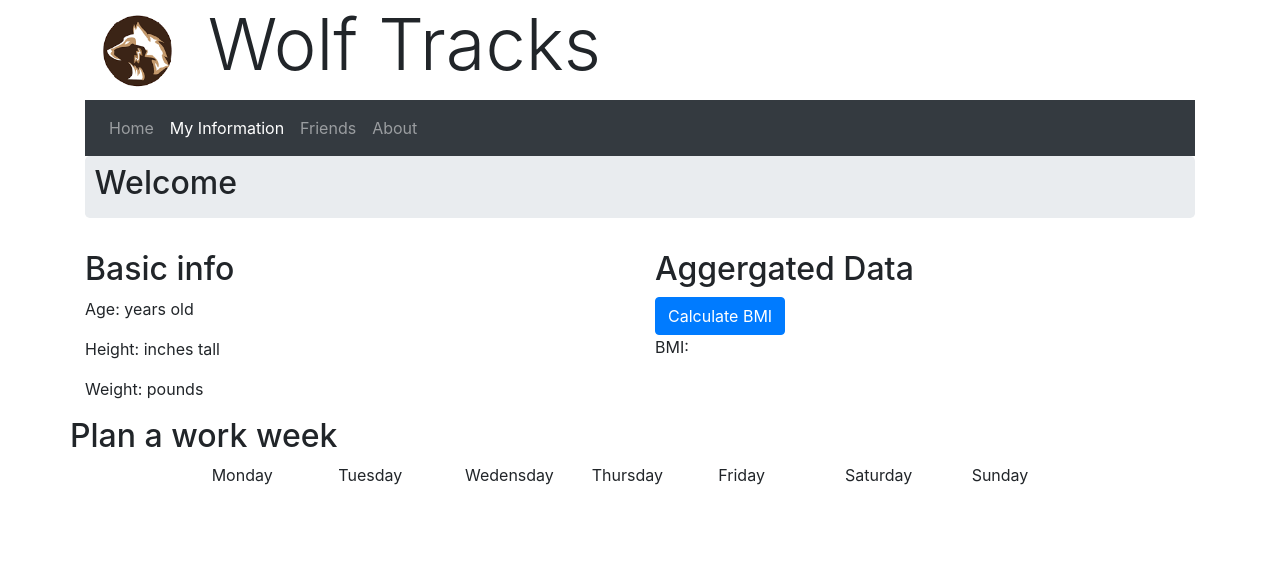
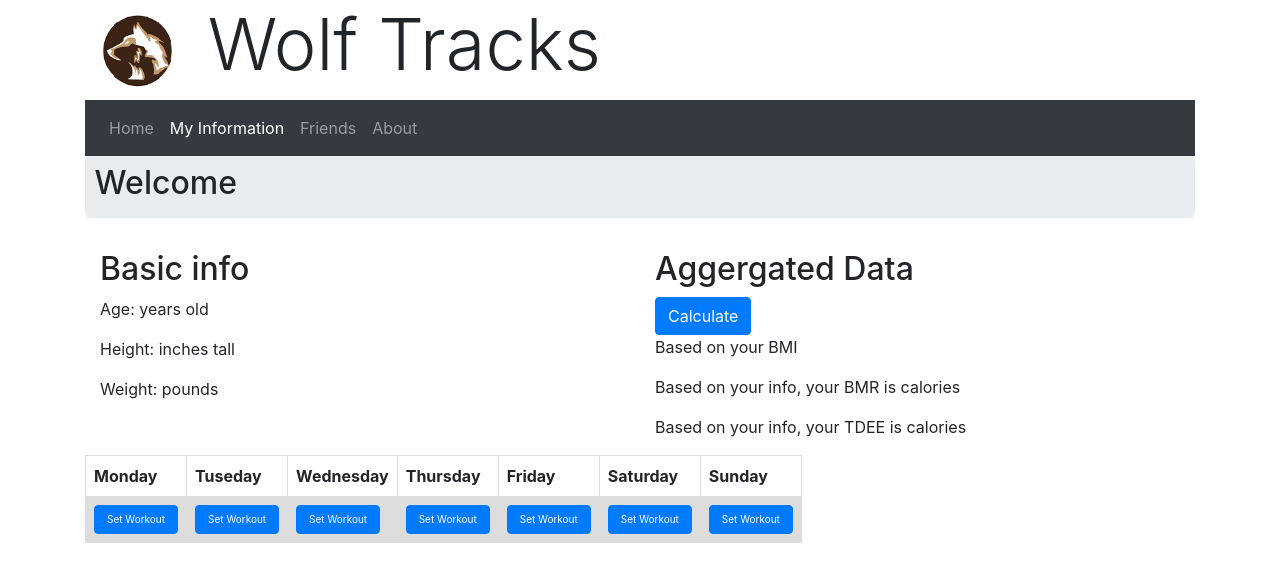
Before and after one commit to wolfd4/david_wolf_final_2.0, a Vue app: page /myinfo in a window 1280 px wide. Shown: the top 582 px of the page. Built offline with nearby package versions, Linux system fonts and the light colour scheme; no server answers.

Commit message:
Aggergated Data Finished

```diff
--- a/src/services/api_access.js
+++ b/src/services/api_access.js
@@ -14,6 +14,10 @@ export function GetCurrentUser() {
 
 export function CalculateBMI() {
     return myFetch(api_root + "/setBMI");
+}
+
+export function CalculateBMR_TDEE() {
+    return myFetch(api_root + "/setBMR_TDEE");
 }
 
 function myFetch(url = ``, data = null) {
--- a/src/views/MyInfo.vue
+++ b/src/views/MyInfo.vue
@@ -3,7 +3,7 @@
     <div class="jumbotron">
       <h1>Welcome {{state.myinfo.name}}</h1>
     </div>
-    <div class="container"></div>
+    <div class="container">
       <div class="row">
         <div class="col-md-6">
           <h2>Basic info</h2>
@@ -13,39 +13,84 @@
         </div>
         <div class="col-md-6">
           <h2>Aggergated Data</h2>
-        <button type="button" @click.pervent="CalBMI()" class="btn btn-primary">Calculate BMI</button>
-        <p>BMI: {{state.myinfo.UserBMI}}</p>
+          <button type="button" @click.pervent="AggergateData()" class="btn btn-primary">Calculate</button>
+          <p>Based on your BMI {{state.myinfo.UserBMI}}</p>
+          <p>Based on your info, your BMR is {{state.myinfo.UserBMR}} calories</p>
+          <p>Based on your info, your TDEE is {{state.myinfo.UserTDEE}} calories</p>
+        </div>
       </div>
     </div>
     <div class="row">
-      <h2>Plan a work week</h2>
-    </div>
-    <div class="row">
-      <div class="col-md-4">
-        <div class="row">
-          <div class="col-md-4"></div>
-          <!-- this column empty -->
-          <div class="col-md-4">Monday</div>
-          <div class="col-md-4">Tuesday</div>
-        </div>
-      </div>
-
-      <div class="col-md-8">
-        <div class="row">
-          <div class="col-md-2">Wedensday</div>
-          <div class="col-md-2">Thursday</div>
-          <div class="col-md-2">Friday</div>
-          <div class="col-md-2">Saturday</div>
-          <div class="col-md-2">Sunday</div>
-          <div class="col-md-2"></div>
-          <!-- this column empty -->
-        </div>
+      <div class="col-12">
+        <table>
+          <tr>
+            <th>Monday</th>
+            <th>Tuseday</th>
+            <th>Wednesday</th>
+            <th>Thursday</th>
+            <th>Friday</th>
+            <th>Saturday</th>
+            <th>Sunday</th>
+          </tr>
+          <tr>
+            <td>
+              <button
+                type="button"
+                @click.pervent="AggergateData()"
+                class="btn btn-primary buttonW"
+              >Set Workout</button>
+            </td>
+            <td>
+              <button
+                type="button"
+                @click.pervent="AggergateData()"
+                class="btn btn-primary buttonW"
+              >Set Workout</button>
+            </td>
+            <td>
+              <button
+                type="button"
+                @click.pervent="AggergateData()"
+                class="btn btn-primary buttonW"
+              >Set Workout</button>
+            </td>
+            <td>
+              <button
+                type="button"
+                @click.pervent="AggergateData()"
+                class="btn btn-primary buttonW"
+              >Set Workout</button>
+            </td>
+            <td>
+              <button
+                type="button"
+                @click.pervent="AggergateData()"
+                class="btn btn-primary buttonW"
+              >Set Workout</button>
+            </td>
+            <td>
+              <button
+                type="button"
+                @click.pervent="AggergateData()"
+                class="btn btn-primary buttonW"
+              >Set Workout</button>
+            </td>
+            <td>
+              <button
+                type="button"
+                @click.pervent="AggergateData()"
+                class="btn btn-primary buttonW"
+              >Set Workout</button>
+            </td>
+          </tr>
+        </table>
       </div>
     </div>
   </div>
 </template>
 
 <style>
+.buttonW{font-size: 10px}
 .jumbotron {
   padding: 0.5em 0.6em;
   h1 {
@@ -57,6 +102,23 @@
       padding: 0.5em;
     }
   }
+}
+,
+table {
+  font-family: arial, sans-serif;
+  border-collapse: collapse;
+  width: 100%;
+}
+
+td,
+th {
+  border: 1px solid #dddddd;
+  text-align: left;
+  padding: 8px;
+}
+
+tr:nth-child(even) {
+  background-color: #dddddd;
 }
 </style>
 
@@ -79,8 +141,9 @@ export default {
     refresh() {
       api.GetCurrentUser().then(x => (this.state.myinfo = x));
     },
-    CalBMI() {
+    AggergateData() {
       api.CalculateBMI();
+      api.CalculateBMR_TDEE();
     }
   }
 };
```
Also changed, not shown: 2 other files (tests, documents, lock files or other folders). Lines whose indentation alone changed are shown as unchanged.
